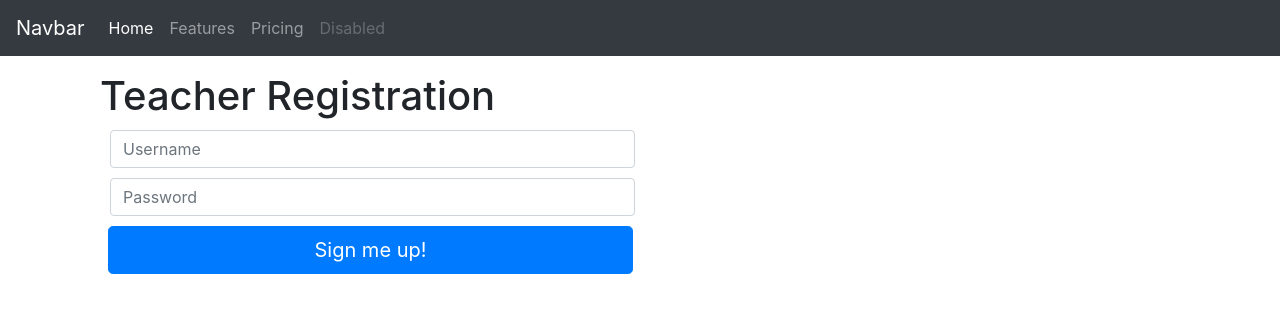
After one commit to jreidmke/capstone01, a Flask app: template templates/teacher/teacher-login.html in a window 1280 px wide. The commit adds this page. Shown: the top 313 px of the page. Run offline with Flask 2, Linux system fonts and the light colour scheme; the template is opened without the code that fills it: values that come from a table or form of the project are taken from there, others are empty; some libraries are stand-ins or nearby versions.

Commit message:
init teacher login

```diff
--- a/app.py
+++ b/app.py
@@ -2,7 +2,7 @@ from flask import Flask, request, session, render_template, redirect, flash, jso
 from flask_debugtoolbar import DebugToolbarExtension
 from sqlalchemy.exc import IntegrityError
 from models import db, connect_db, School, Teacher, Student, Guardian, Family, IEP, Goal, ClassworkData
-from forms import TeacherRegisterForm, GuardianRegisterForm
+from forms import TeacherRegisterForm, GuardianRegisterForm, LoginForm
 
 CURR_USER_KEY = "curr_user"
 
@@ -33,8 +33,25 @@ def show_landing_page():
 
 # Teacher Routing. Register and Login.
 
+@app.route('/teacher/login', methods=["GET", "POST"])
+def teacher_login():
+    form = LoginForm()
+
+    if form.validate_on_submit():
+        teacher = Teacher.authenticate(form.username.data,
+            form.password.data)
+
+        if teacher:
+            login(teacher)
+            flash(f"Welcome {teacher.first_name}!", "good")
+            return redirect(f"teacher/{teacher.id}")
+
+        flash("Invalid username or password", "bad")
+
+    return render_template("teacher-login.html")
+
 @app.route('/teacher/register', methods=["GET", "POST"])
-def show_teacher_reg():
+def teacher_reg():
     form = TeacherRegisterForm()
 
     if form.validate_on_submit():
--- a/forms.py
+++ b/forms.py
@@ -22,3 +22,9 @@ class GuardianRegisterForm(FlaskForm):
     username = StringField('User Name', validators=[DataRequired()])
     password = PasswordField('Password', validators=[DataRequired(), EqualTo('confirm', message='Passwords must match')])
     confirm = PasswordField('Confirm Password')
+
+class LoginForm(FlaskForm):
+    """Form for teacher or guardian login"""
+
+    username = StringField('Username', validators=[DataRequired()])
+    password = PasswordField('Password', validators=[DataRequired()])
--- a/templates/landing-page.html
+++ b/templates/landing-page.html
@@ -14,7 +14,7 @@
             <hr class="my-4">
             <p>Are you a teacher or a parent/gaurdian?</p>
             <p class="lead">
-                <a class="btn btn-primary btn-lg" href="/teacher/register" role="button">Teacher</a>
+                <a class="btn btn-primary btn-lg" href="/teacher/login" role="button">Teacher</a>
                 <a class="btn btn-primary btn-lg" href="/guardian/register" role="button">Parent/Guardian</a>
 
             </p>
--- /dev/null
+++ b/templates/teacher/teacher-login.html
@@ -0,0 +1,29 @@
+{% extends 'teacher-base.html' %}
+
+{% block title %} Teacher Registration {% endblock %}
+
+{% block content %}
+
+
+<div class="container mt-3">
+    <div class="col-6">
+
+        <h1>Teacher Registration</h1>
+
+        <form method="POST" id="user_form">
+            {{ form.hidden_tag() }}
+
+            {% for field in form if field.widget.input_type != 'hidden' %}
+
+            {% for error in field.errors %}
+            <span class="text-danger">{{ error }}</span>
+            {% endfor %}
+
+            {{ field(placeholder=field.label.text, class="form-control") }}
+            {% endfor %}
+
+            <button class="btn btn-primary btn-lg btn-block ml-2">Sign me up!</button>
+        </form>
+    </div>
+</div>
+{% endblock %}
```
